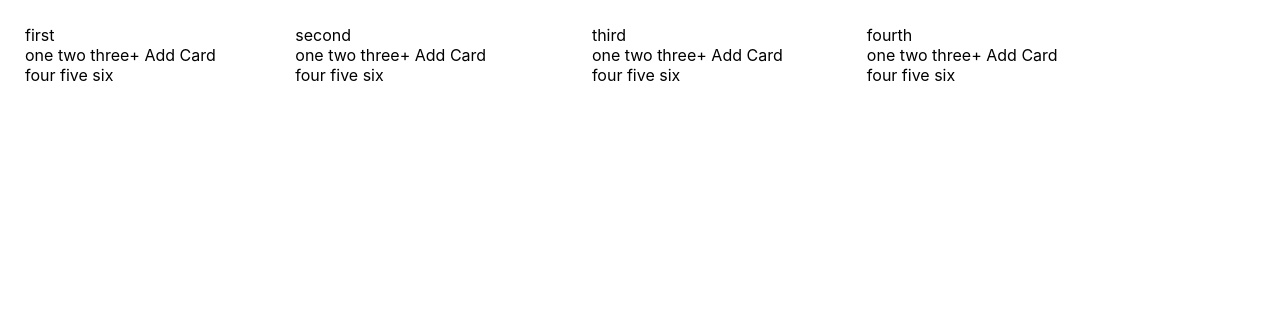
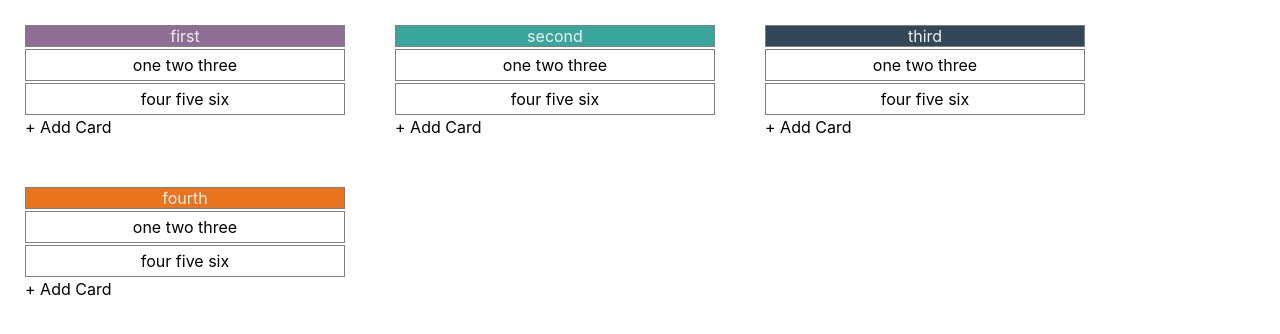
Before and after one commit to micahbales/react-kanban-board, a React (Create React App) app: page / in a window 1280 px wide. Shown: the top 334 px of the page. Built offline with nearby package versions, Linux system fonts and the light colour scheme.

Commit message:
Arrange and Style Columns and Cards

```diff
--- a/src/App.css
+++ b/src/App.css
@@ -1,23 +1,37 @@
-/* .purple {background-color: #8E6E95;}
 
-.turqoise {background-color: #39A59C;}
-
-.navy {background-color: #344759;}
-
-.orange {background-color: #E8741E;}
-
-.white {color: #f0f0f0;} */
 
 .app {
   display: flex;
+  flex-wrap: wrap;
 }
 
 .column {
   display: flex;
   flex-wrap: wrap;
+  flex-basis: 25%;
   margin: 25px;
 }
 
-.column-header {
+.column__header {
+  border: 1px solid gray;
+  text-align: center;
   width: 100%;
 }
+
+.column__cards {
+  flex-basis: 100%;
+}
+
+.column__add-card-button {
+  cursor: pointer;
+}
+
+.card {
+  border: 1px solid gray;
+  min-width: 300px;
+  padding: 5px;
+  margin: 2px 0px;
+  text-align: center;
+}
+
+.text--white {color: #f0f0f0;}
--- a/src/App.js
+++ b/src/App.js
@@ -5,14 +5,15 @@ import Column from './Column';
 class App extends React.Component {
 
   state = {
-    columnHeaderColors: ["purple", "turqoise", "navy", "orange"],
-    placeholderTitles: ["first", "second", "third", "fourth"],
-    placeholderText: ["one two three", "four five six"]
+    // This is default data that should be set if there's no state in local storage
+    // If local storage has state for us, use that instead
+    columnHeaderColors: ["#8E6E95", "#39A59C", "#344759", "#E8741E"],
+    cardTitles: ["first", "second", "third", "fourth"],
+    cardText: ["one two three", "four five six"]
   }
 
   constructor() {
     super();
-
     this.addCard = this.addCard.bind(this);
   }
 
@@ -20,20 +21,23 @@ class App extends React.Component {
     const text = prompt('enter your text');
     const state = Object.assign(this.state, {});
 
-    state.placeholderText.push(text);
-    this.setState(state);
+    if (text) {
+      // should be something like state.card[cardId].push(text)
+      state.cardText.push(text);
+      this.setState(state);
+    }
   }
 
   render() {
     return (
       <div className="app">
         {
-          this.state.placeholderTitles.map((title, i) => {
+          this.state.cardTitles.map((title, i) => {
             return <Column
               title={title}
               key={i}
               headerColor={this.state.columnHeaderColors[i]}
-              placeholderText={this.state.placeholderText}
+              cardText={this.state.cardText}
               addCard={this.addCard}
             />
           })
--- a/src/Column.js
+++ b/src/Column.js
@@ -1,18 +1,19 @@
 import React from 'react';
 
 function ColumnHeader(props) {
+    const headerStyle = {backgroundColor: props.headerColor}
     return (
-        <div className={`column-header ${props.headerColor}`}>
-        <span className="column-title white">{props.title}</span>
+        <div className="column__header" style={headerStyle}>
+            <span className="column__title text--white">{props.title}</span>
         </div>
     );
-    }
+}
 
 
 function Card(props) {
     return (
         <div className="card">
-        <div className="card-text">{props.text}</div>
+            <div className="card__text">{props.text}</div>
         </div>
     );
 }
@@ -22,15 +23,15 @@ class Column extends React.Component {
     render () {
         return (
             <div className="column">
-              <ColumnHeader className="column-header" title={this.props.title} headerColor={this.props.headerColor} />
-              <div className="column-cards">
+              <ColumnHeader className="column__header" title={this.props.title} headerColor={this.props.headerColor} />
+              <div className="column__cards">
                 {
-                  this.props.placeholderText.map((text, i) => {
+                  this.props.cardText.map((text, i) => {
                     return <Card text={text} key={i} />
                   })
                 }
               </div>
-              <div className="add-card-button" onClick={this.props.addCard}>
+              <div className="column__add-card-button" onClick={this.props.addCard}>
                 + Add Card
               </div>
             </div>
```
